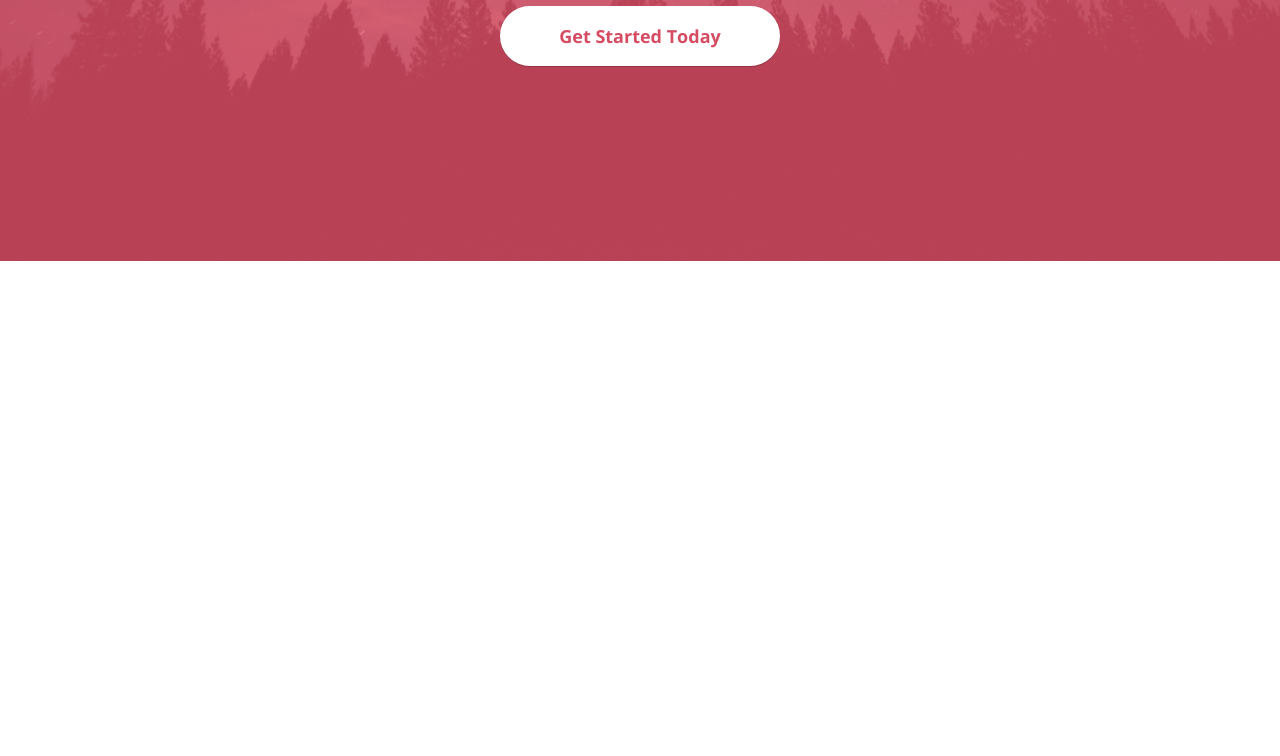
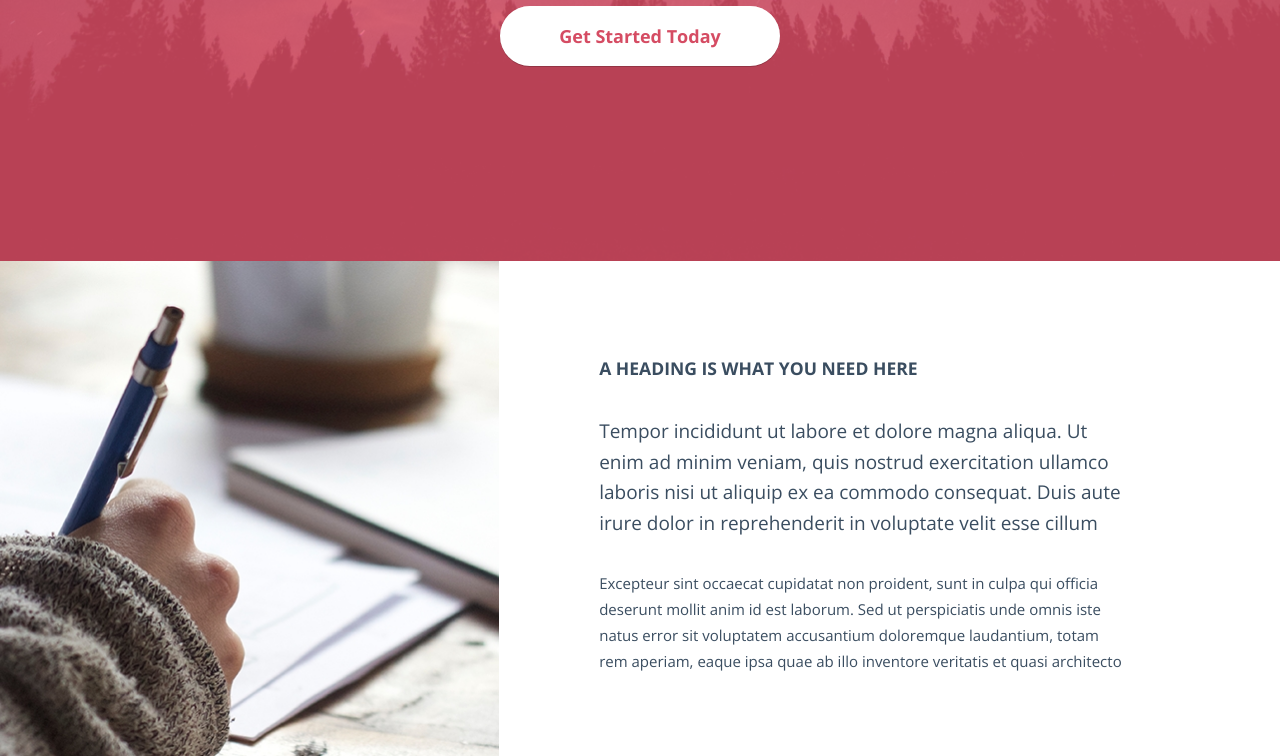
Before and after one commit to kvibrik/pex, a website: page src/index.html in a window 1280 px wide. Shown: the part 1578-2334 px from the top of the page. Before the commit the page ends 1839 px from the top, so only its background shows below. Drawn offline with nearby package versions, Linux system fonts and the light colour scheme; files that its build step writes are made by us from their sources.

Commit message:
блок about

```diff
--- a/src/index.html
+++ b/src/index.html
@@ -12,5 +12,6 @@
   {% include 'templates/header.html' %}
   {% include 'templates/features.html' %}
   {% include 'templates/pink.html' %}
+  {% include 'templates/about.html' %}
 </body>
 </html>
--- /dev/null
+++ b/src/scss/partials/_about.scss
@@ -0,0 +1,51 @@
+@import 'var';
+
+.about {
+  width: 100%;
+  max-height: 495px;
+  height: 100%;
+  display: flex;
+
+  &__img {
+    width: 100%;
+    flex: 0 0 39%;
+    background: url("/img/about.jpg") no-repeat;
+    background-size: cover;
+    background-position: right 0px top 0px;
+    height: 100%;
+  }
+
+  &__article {
+    flex: 0 0 41%;
+    max-width: 660px;
+    margin-left: 100px;
+    padding: 95px 0;
+    color: $textGray;
+    font-size: 0.938rem;
+    font-weight: 400;
+  }
+
+  &__title {
+    text-transform: uppercase;
+    font-weight: 700;
+    line-height: 1.45;
+    margin: 0;
+    padding: 0;
+  }
+
+  &__text {
+    line-height: 1.72;
+    margin: 0;
+    padding: 0;
+    padding-top: 35px;
+    max-height: 100px;
+    overflow: hidden;
+
+    &_big {
+      font-size: 1.188rem;
+      line-height: 1.6;
+      max-height: 120px;
+      overflow: hidden;
+    }
+  }
+}
--- a/src/scss/partials/_var.scss
+++ b/src/scss/partials/_var.scss
@@ -6,6 +6,7 @@ $velvet: #8824cd;
 $blue: #2e3b4e;
 $buttonPink: #d54c63;
 $pink: #e7526b;
+$textGray: #3a4d60;
 
 //mixins
 
--- a/src/scss/style.scss
+++ b/src/scss/style.scss
@@ -4,3 +4,4 @@
 @import 'partials/header';
 @import 'partials/features';
 @import 'partials/pink';
+@import 'partials/about';
--- /dev/null
+++ b/src/templates/about.html
@@ -0,0 +1,15 @@
+<section class="about">
+  <div class="about__img"></div>
+  <article class="about__article">
+    <h3 class="about__title">
+        A heading is what you need here
+    </h3>
+    <p class="about__text about__text_big">
+      Tempor incididunt ut labore et dolore magna aliqua. Ut enim ad minim veniam, quis nostrud exercitation ullamco laboris nisi ut aliquip ex ea commodo consequat. Duis aute irure dolor in reprehenderit in voluptate velit esse cillum dolore eu fugiat nulla pariatur.
+    </p>
+    <p class="about__text">
+        Excepteur sint occaecat cupidatat non proident, sunt in culpa qui officia deserunt mollit anim id est laborum. Sed ut perspiciatis unde omnis iste natus error sit voluptatem accusantium doloremque laudantium, totam rem aperiam, eaque ipsa quae ab illo inventore veritatis et quasi architecto beatae vitae dicta sunt explicabo. </br>
+        Nemo enim ipsam voluptatem quia voluptas sit aspernatur aut odit aut fugit, sed quia consequuntur magni dolores eos qui ratione voluptatem sequi nesciunt. Neque porro quisquam est, qui dolorem ipsum quia dolor sit amet, consectetur, adipisci velit, sed quia non numquam eius modi tempora incidunt ut labore et dolore magnam aliquam quaerat voluptatem.
+    </p>
+  </article>
+</section>
```
Also changed, not shown: index.html (+15 -0 lines), css/style.css, 1 other file.
